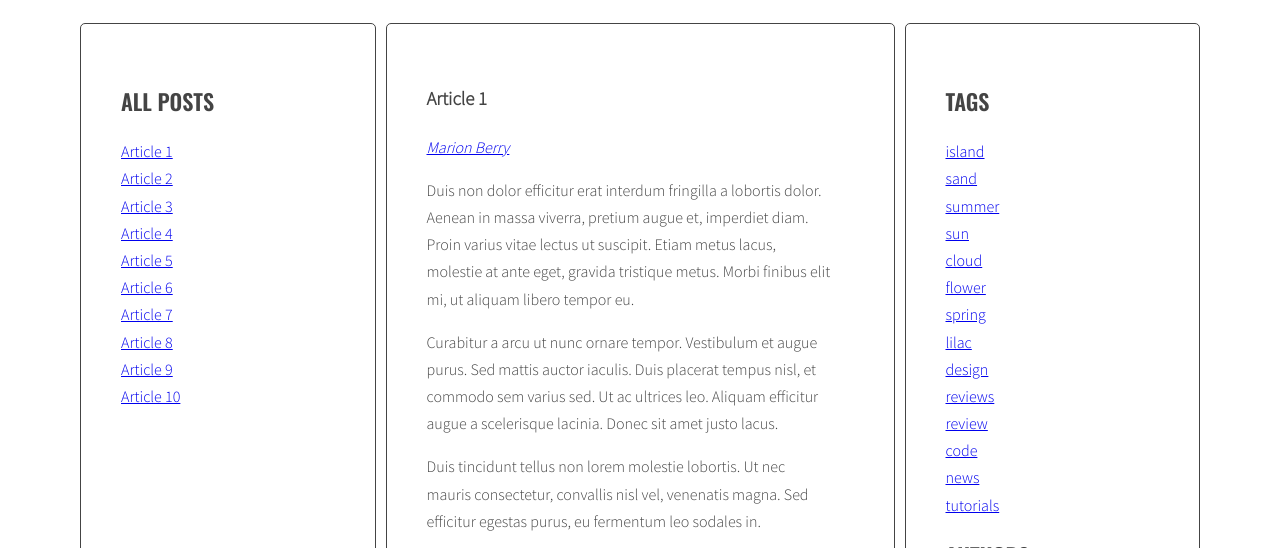
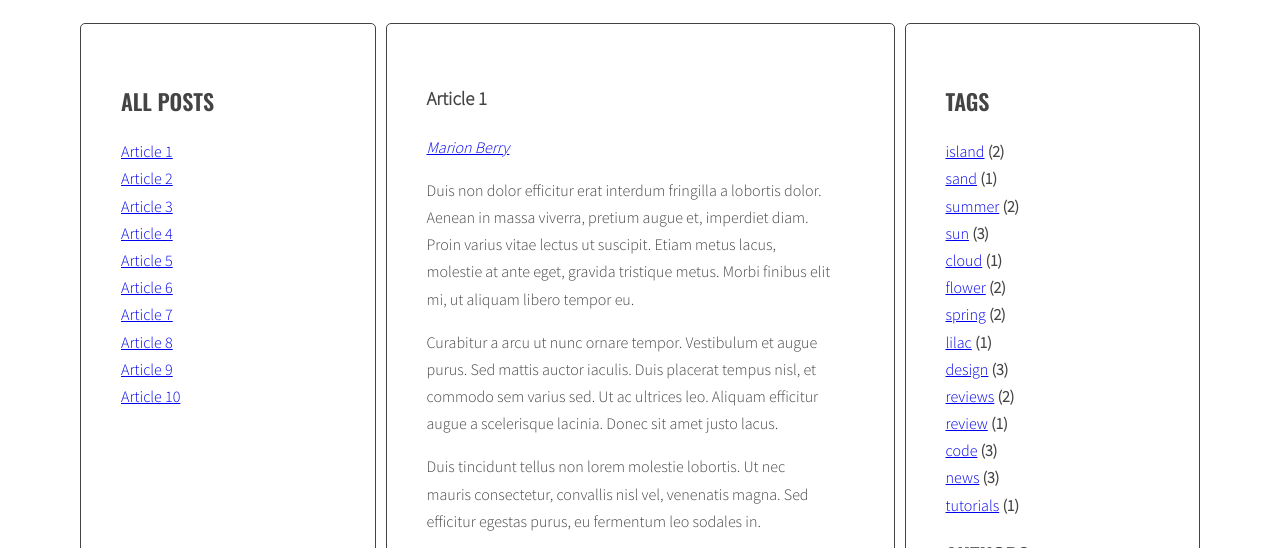
Before and after one commit to agnieszka-f/javascript-blog, a website: page index.html in a window 1280 px wide. Shown: the part 220-768 px from the top of the page. Drawn offline with nearby package versions, Linux system fonts and the light colour scheme.

Commit message:
tag counting object

```diff
--- a/js/script.js
+++ b/js/script.js
@@ -11,7 +11,6 @@ const titleClickHandler = function(event){
 
     const clickedElement = this;
 
-    console.log('click link - clicked element: ' + clickedElement);
 
    /* [DONE] remove class 'active' from all article links
         a. find all links witch class active
@@ -55,6 +54,7 @@ function generateTitleLinks(customSelector = ''){
     let html = '';
     /* [DONE] for each article */
     const articleList = document.querySelectorAll(optArticleSelector  + customSelector);
+
     for(let article of articleList){
         /* get the article id */
         const articleId = article.getAttribute('id');
@@ -87,7 +87,9 @@ generateTitleLinks();
 
 function generateTags(){
 	/* [NEW] create a new variable allTags with an empty array */
-	const allTags = [];
+	//const allTags = [];
+	/* [NEW] create a new variable allTags with an empty object */
+	let allTags = {};
 	/* find all articles */
 	const allArticles = document.querySelectorAll(optArticleSelector); //.post
 
@@ -108,20 +110,33 @@ function generateTags(){
 		  /* add generated code to html variable */
 			html = html + tagLink;
 	/* [NEW] check if this link is NOT already in allTags */
-		if(allTags.indexOf(tagLink) == -1){
+		//if(allTags.indexOf(tagLink) == -1){
+		  if(!allTags[tag]){
 		    /* [NEW] add generated code to allTags array */
-		    allTags.push(tagLink);
-		}
+		    //allTags.push(tagLink);
+			/* [NEW] add tag to allTags object */
+			allTags[tag] = 1;
+			} else{
+				allTags[tag]++;
+			}
 		/* END LOOP: for each tag */
 		}
 		/* insert HTML of all the links into the tags wrapper */
 		tagsWrapper.innerHTML = html;
   /* END LOOP: for every article: */
+	}
   /* [NEW] find list of tags in right column */
 		const tagsInRightColumn = document.querySelector(optTagsListSelector);
 		/* [NEW] add html from allTags to tagList */
-		tagsInRightColumn.innerHTML = allTags.join(' ');
+		//tagsInRightColumn.innerHTML = allTags.join(' ');
+	/* [NEW] create variable for all links HTML code */
+	let allTagsHtml = '';
+	/* [NEW] START LOOP: for each tag in allTags: */
+	for(let tag in allTags){
+		/* [NEW] generate code of a link and add it to allTagsHTML */
+		allTagsHtml += '<li><a href="#tag-'+ tag +'">' + tag + '</a> <span>(' + allTags[tag] + ') </span></li>';
 	}
+	tagsInRightColumn.innerHTML = allTagsHtml;
 }
 generateTags();
 
--- a/sass/style.scss
+++ b/sass/style.scss
@@ -109,3 +109,6 @@ body {
 .post-tags a{
 	padding-right: 3px;
 }
+.tags span{
+	font-weight: 600;
+}
```
Also changed, not shown: css/style.css, 1 other file.
